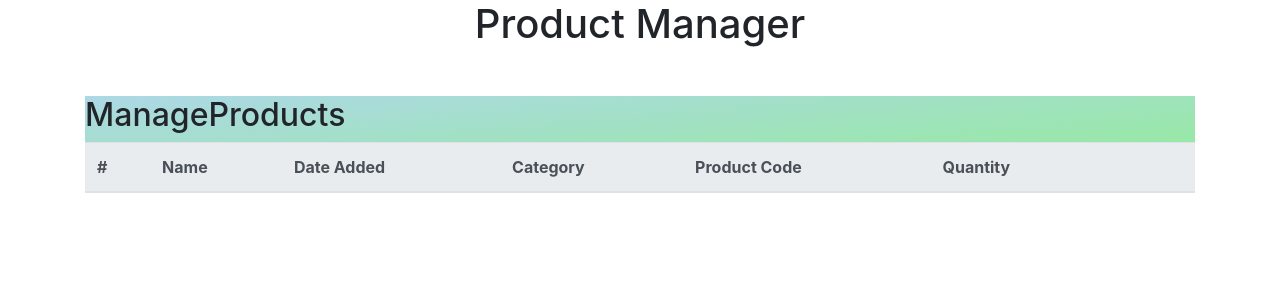
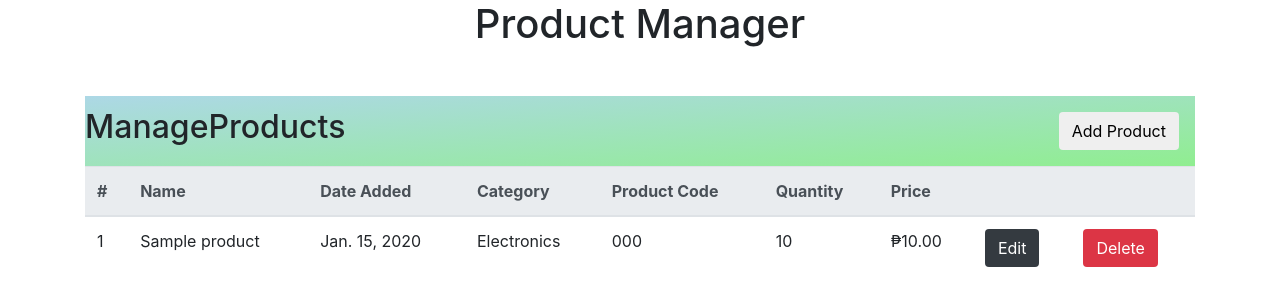
Before and after one commit to dot-william/django-dbms, a Django app: page / in a window 1280 px wide. Shown: the top 306 px of the page. Run offline with Django 4.2, Linux system fonts and the light colour scheme; tables that the repository leaves empty hold one stand-in row (values such as "Sample post"); lists and menus that the app fills with data are empty; some libraries are stand-ins or nearby versions.

Commit message:
crud operations working

```diff
--- a/dbms/products/models.py
+++ b/dbms/products/models.py
@@ -1,21 +1,21 @@
 from django.db import models
 from django import forms
 
-# Create your models here.
+# Product Table
 
 class Product(models.Model):
     CATEGORY_CHOICES = (
-    ('green','GREEN'),
-    ('blue', 'BLUE'),
-    ('red','RED'),
-    ('orange','ORANGE'),
-    ('black','BLACK'),
+    ('Electronics','Electronics'),
+    ('Food', 'Food'),
+    ('Book','Book'),
     )
+    prod_id = models.AutoField(primary_key=True)
+    date_added = models.DateField(auto_now_add=True)
     name = models.CharField(max_length=50)
-    prod_code = models.CharField(max_length=50)
+    category = models.CharField(max_length=15, choices=CATEGORY_CHOICES, default='...')
+    code = models.CharField(max_length=50)
     price = models.DecimalField(max_digits=10, decimal_places=2)
-    quantity = models.DecimalField(max_digits=1000, decimal_places=1)
-    category = forms.CharField(label='Category:', widget=forms.Select(choices=CATEGORY_CHOICES))
+    quantity = models.PositiveIntegerField()
 
     def __str__(self):
         return self.name
--- a/dbms/products/urls.py
+++ b/dbms/products/urls.py
@@ -1,7 +1,16 @@
 from django.urls import path, include
 from products import views
+# from dbms.settings import DEBUG, STATIC_URL, STATIC_ROOT, MEDIA_URL, MEDIA_ROOT
 
+from django.conf.urls.static import static
 
 urlpatterns = [
-    path('', views.home, name='home')
+    path('', views.home, name='home'),
+    path('add/', views.add_product, name="add"),
+    path('update/<int:prod_id>', views.update_product),
+    path('delete/<int:prod_id>', views.delete_product),
 ]
+
+# if DEBUG:
+#     urlpatterns += static(STATIC_URL, document_root=STATIC_ROOT)
+#     urlpatterns += static(MEDIA_URL, document_root=MEDIA_ROOT)
--- a/dbms/products/views.py
+++ b/dbms/products/views.py
@@ -1,10 +1,73 @@
-from django.shortcuts import render
+from django.shortcuts import render, redirect
 from django.template import loader
 from django.http import HttpResponse
+from .models import Product
+from .forms import ProductCreate
 
 # Create your views here.
 def home(request):
     template = loader.get_template("products/home.html")
-    context = {}
+    actions = []
+
+    add_product_form = ProductCreate(request.POST or None)  # This is only for adding new products
+    products = Product.objects.all()
+
+    for product in products:
+        edit_product_form= ProductCreate(request.POST or None, instance=product)  # Separate form for editing
+        actions.append({
+            'edit_form': edit_product_form,
+            'product': product
+        })
+
+    context =  {'add_product_form': add_product_form,  # Separate form for adding new products
+                'products': products,
+                'actions': actions}
 
     return HttpResponse(template.render(context, request))
+
+
+# Create
+def add_product(request):
+    print("In add product")
+    form = ProductCreate()
+    if request.method == 'POST':
+        form = ProductCreate(request.POST)
+        if form.is_valid():
+            form.save()
+            form = ProductCreate()  # Clear form
+            return redirect('home')
+        else:
+            return HttpResponse('''Form is invalid, please reload the page''')
+    else:
+        return redirect('home')
+
+
+# Update a specific product
+def update_product(request, prod_id):
+    try:
+        prod_id = int(prod_id)
+        product = Product.objects.get(prod_id=prod_id)
+    except Product.DoesNotExist:
+        return redirect('home')
+
+    edit_product_form = ProductCreate(request.POST or None, instance = product)
+    if edit_product_form.is_valid():
+        product.save()
+        return redirect('home')
+    else:
+        print(edit_product_form.errors)
+        return HttpResponse('''Invalid form''')
+
+
+
+# Delete a specific product
+def delete_product(request, prod_id):
+    try:
+        prod_id = int(prod_id)
+        product = Product.objects.get(prod_id=prod_id)
+    except Product.DoesNotExist:
+        return redirect('home')
+
+    product.delete()
+
+    return redirect('home')
--- a/dbms/templates/products/home.html
+++ b/dbms/templates/products/home.html
@@ -5,10 +5,16 @@
 {% endblock style %}
 
 {% block content %}
+
 <h1 class='text-center'> Product Manager</h1>
 <main class="container mt-5">
-        <div id="grad">
+        {% include 'products/modals.html' %}
+        <div id="grad" class="d-flex justify-content-between align-items-center">
             <h2> ManageProducts </h2>
+            <button type='button' class='btn btn-default m-3' data-toggle="modal" data-target="#addProduct">
+              Add Product
+            </button>
+        </div>
             <table class="table">
                 <thead class="thead-light">
                   <tr>
@@ -18,14 +24,28 @@
                     <th scope="col">Category</th>
                     <th scope="col">Product Code</th>
                     <th scope="col">Quantity</th>
+                    <th scope="col">Price</th>
                     <th scope="col"></th>
                     <th scope="col"></th>
                   </tr>
+                  {% for product in products%}
+                  <tr>
+                    <td> {{ product.prod_id }} </td>
+                    <td> {{ product.name }} </td>
+                    <td> {{ product.date_added }} </td>
+                    <td> {{ product.category }} </td>
+                    <td> {{ product.code }} </td>
+                    <td> {{ product.quantity }} </td>
+                    <td> ₱{{ product.price }} </td>
+                    <td><button type="button" class="btn btn-default badge-dark" data-toggle="modal" data-target="#updateProduct-{{product.prod_id}}">Edit</button></td>
+                    <td><button type="button" class="btn btn-default badge-danger" data-toggle="modal" data-target="#deleteProduct-{{product.prod_id}}">Delete</button></td>
+                  </tr>
+                  {% endfor %}
                 </thead>
                 <tbody>
 
                 </tbody>
               </table>
-        </div>
+
     </main>
 {% endblock content %}
--- /dev/null
+++ b/dbms/templates/products/modals.html
@@ -0,0 +1,103 @@
+<!-- Add Product Modal -->
+<div class="modal fade" role="dialog" id="addProduct">
+    <div class="modal-dialog" role="document">
+        <div class="modal-content">
+            <div class="modal-header">
+                <h5 class="modal-title">Add Product</h5>
+                <button type="button" class="close" data-dismiss="modal">&times;</button>
+            </div>
+            <form action="add/" method="POST" enctype="multipart/form-data"  autocomplete="off">
+                {% csrf_token %}
+                <div class="modal-body">
+                    <table class="table">
+                        {% for field in add_product_form %}
+                        <tr>
+                            <th>{{field.label}}</th>
+                            <td>{{ field }}</td>
+                        </tr>
+                        {% endfor %}
+                    </table>
+                </div>
+                <div class="modal-footer">
+                    <button type="button" class="btn btn-secondary" data-dismiss="modal">Cancel</button>
+                    <button type="submit" class="btn btn-info"><i class="bi bi-check-circle"></i> Save</button>
+
+                </div>
+            </form>
+        </div>
+    </div>
+</div>
+
+
+<!-- Edit Product Modal -->
+{% for edit in actions %}
+<div class="modal fade" id="updateProduct-{{edit.product.prod_id}}">
+    <div class="modal-dialog">
+        <div class="modal-content">
+            <div class="modal-header">
+                <h5 class="modal-title">Edit Product</h5>
+                <button type="button" class="close" data-dismiss="modal">&times;</button>
+            </div>
+            <form action="update/{{edit.product.prod_id}}" method="POST" enctype="multipart/form-data">
+                {% csrf_token %}
+                <div class="modal-body">
+                    <table class="table">
+                        {% for field in edit.edit_form %}
+                        <tr>
+                            <th>{{ field.label }}</th>
+                            <td>
+                                {% if field.name == 'name' %}
+                                    <input type="text" name="{{ field.name }}" value="{{ edit.product.name }}">
+                                {% elif field.name == 'price' %}
+                                    <input type="number" min="0.00" step="any" name="{{ field.name }}" value="{{ edit.product.price }}">
+                                {% elif field.name == 'code' %}
+                                <input type="txt" name="{{ field.name }}" value="{{ edit.product.price }}">
+                                {% elif field.name == 'quantity' %}
+                                <input type="number" name="{{ field.name }}" value="{{ edit.product.quantity }}">
+                                {% elif field.name == 'category' %}
+                                    <select name="{{ field.name }}">
+                                        <option value="Electronics" {% if 'ELEC' == edit.product.category %}selected{% endif %}>Electronics</option>
+                                        <option value="Food" {% if 'FOOD' == edit.product.category %}selected{% endif %}>Food</option>
+                                        <option value="Book" {% if 'BOOK' == edit.product.category %}selected{% endif %}>Book</option>
+                                    </select>
+                                {% else %}
+                                    {{ field }}
+                                {% endif %}
+                            </td>
+                        </tr>
+                        {% endfor %}
+                    </table>
+                </div>
+                <div class="modal-footer">
+                    <button type="button" class="btn btn-secondary" data-dismiss="modal">Cancel</button>
+                    <button type="submit" class="btn btn-info">Save Changes</button>
+                </div>
+            </form>
+        </div>
+    </div>
+</div>
+{%endfor%}
+
+<!-- Delete Product Modal -->
+{% for delete in actions %}
+<div class="modal fade" id="deleteProduct-{{delete.product.prod_id}}">
+    <div class="modal-dialog">
+        <div class="modal-content">
+            <div class="modal-header">
+                <h5 class="modal-title">Delete Product</h5>
+                <button type="button" class="close" data-dismiss="modal">&times;</button>
+            </div>
+            <form action="delete/{{delete.product.prod_id}}" method="POST">
+                {% csrf_token %}
+                <div class="modal-body">
+                    Are you sure you want to delete {{ delete.product.name }}?
+                </div>
+                <div class="modal-footer">
+                    <button type="button" class="btn btn-secondary" data-dismiss="modal">Cancel</button>
+                    <button type="submit" class="btn btn-danger">Delete</button>
+                </div>
+            </form>
+        </div>
+    </div>
+</div>
+{% endfor %}
```
Also changed, not shown: dbms/products/migrations/0001_initial.py, dbms/static/css/style.css (line endings or trailing spaces).
